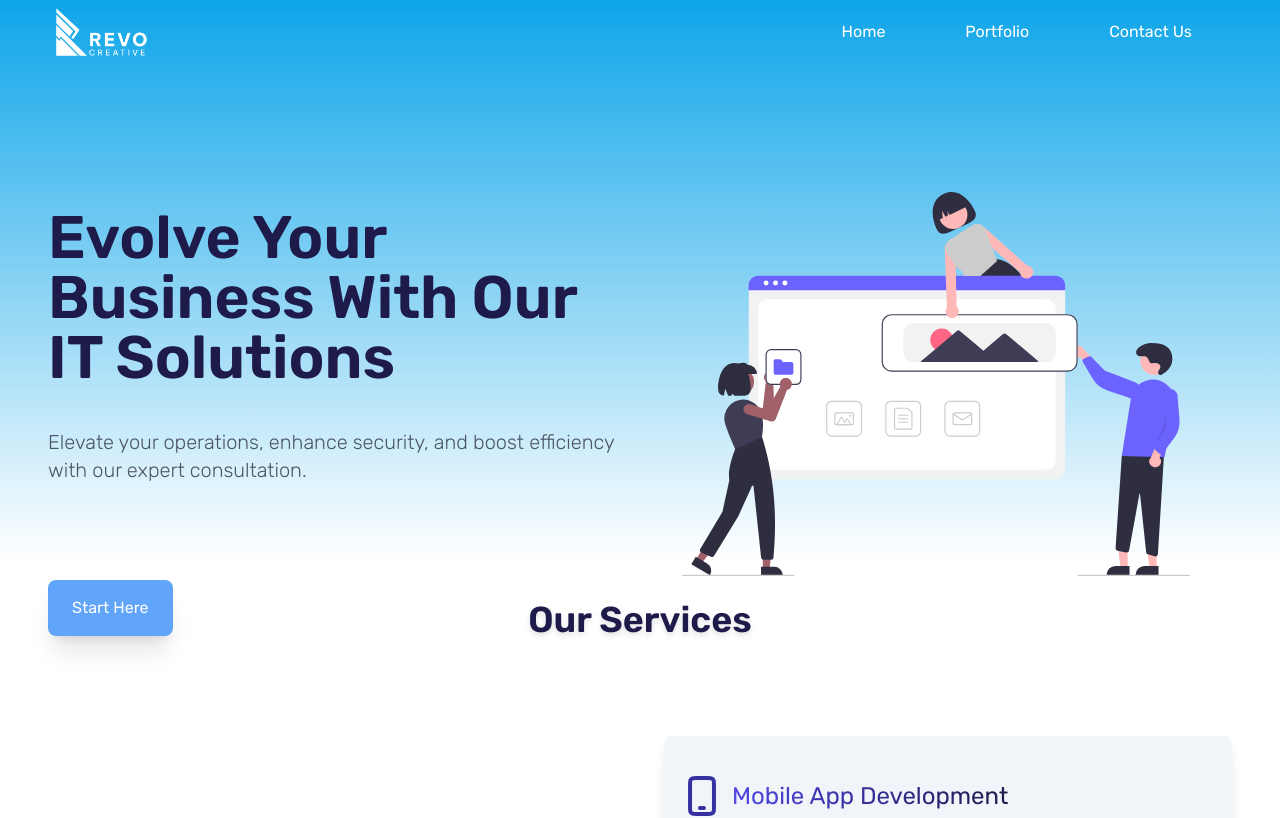
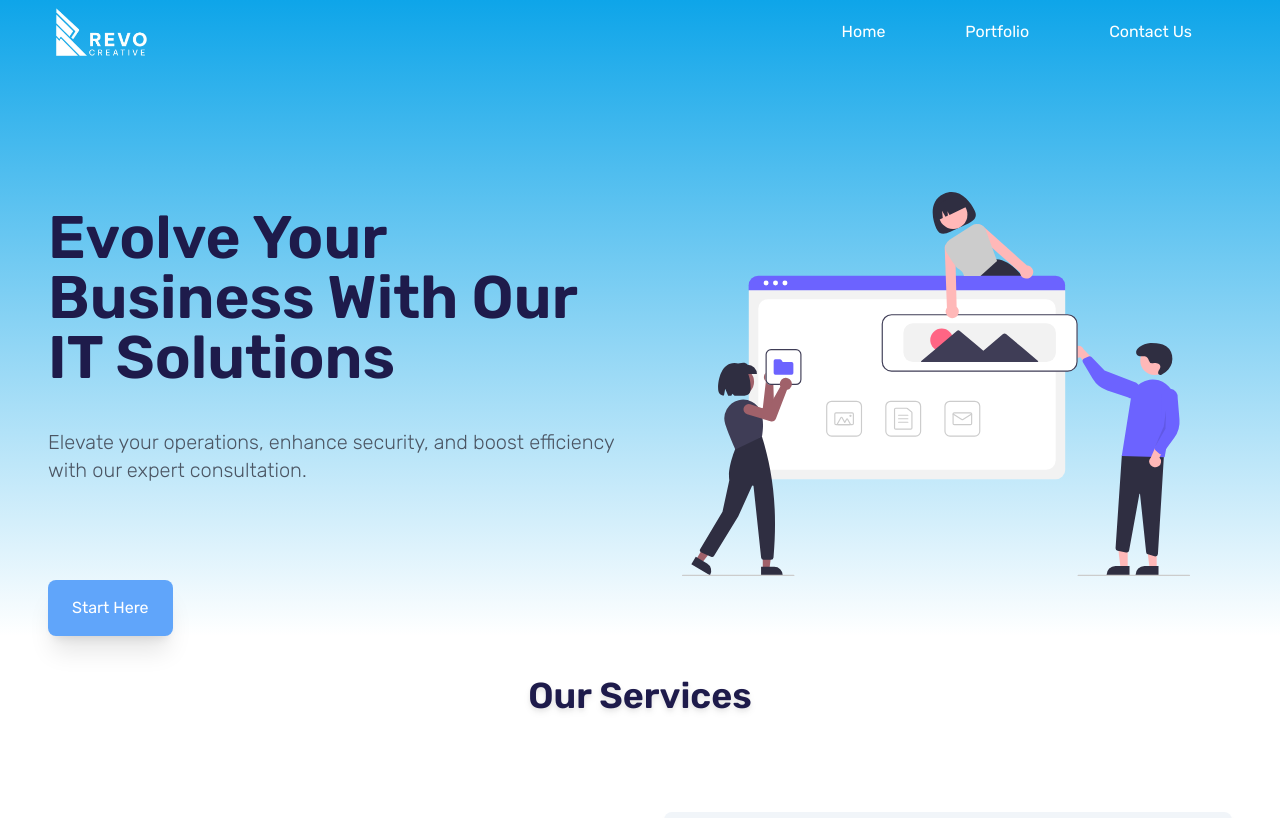
Before and after one commit to JambulJambul/revo_landing_page, a React (Vite) app: page / in a window 1280 px wide. Shown: the top 818 px of the page. Built offline with nearby package versions, Linux system fonts and the light colour scheme.

Commit message:
hero height update & instagram link update

```diff
--- a/src/components/Footer/index.jsx
+++ b/src/components/Footer/index.jsx
@@ -49,7 +49,7 @@ function Footer() {
                         <h4 className='text-xl'>
                             Contact Us
                             <div className='flex gap-3'>
-                                <a href="https://www.instagram.com/r.evocreative_id/" target="_blank">
+                                <a href="https://www.instagram.com/revocreative_id/" target="_blank">
                                     <InstagramIcon />
                                 </a>
                                 <a href="https://wa.link/fjj377" target="_blank">
--- a/src/pages/ContactUs/index.jsx
+++ b/src/pages/ContactUs/index.jsx
@@ -44,7 +44,7 @@ function ContactUs() {
                                     </a>
                                 </div>
                                 <div className="transition duration-200 ease-in-out hover:transform hover:translate-y-[-5px] flex justify-center my-8">
-                                    <a href="https://www.instagram.com/r.evocreative_id/" target="_blank" className='w-full'>
+                                    <a href="https://www.instagram.com/revocreative_id/" target="_blank" className='w-full'>
                                         <div className="bg-blue-400 py-4 px-6 rounded-lg shadow-xl">
                                             <div className='flex items-center justify-center'>
                                                 <InstagramIcon sx={{ color: indigo[50] }} fontSize="large" />
--- a/src/pages/Home/components/Hero/index.jsx
+++ b/src/pages/Home/components/Hero/index.jsx
@@ -5,7 +5,7 @@ function HomeHero() {
     return (
         <>
             <div id='HomeHero' className='bg-gradient-to-b from-sky-500 to-white' >
-                <div className="lg:h-[70vh] max-w-[1440px] mx-auto ">
+                <div className="lg:min-h-[70vh] max-w-[1440px] mx-auto ">
                     <div className="pb-24 lg:pb-0 pt-36 md:pt-40 lg:pt-48 px-12 2xl:px-0 block lg:flex">
                         <div className="flex-1">
                             <h2 className="text-4xl md:text-5xl lg:text-6xl my-4 font-semibold text-indigo-950">
```
